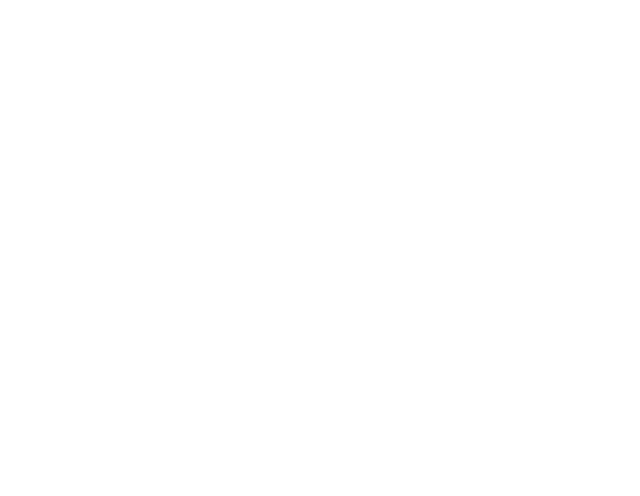
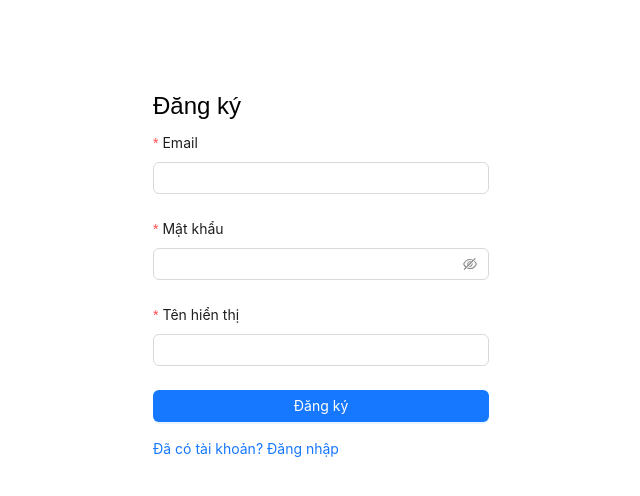
Before and after one commit to phuoc-hai-2/Software-Shop, a React (Create React App) app in the folder Software-Shop/frontend/: page /register in a window 1280 px wide. Before the commit this address had no page. Shown: the top 496 px of the page, without its empty margins (319-959 px from the left). Built offline with nearby package versions, Linux system fonts and the light colour scheme; the HTML template or start-up script is replaced by a standard one.

Commit message:
add login and registration pages with authentication functionality

```diff
--- a/Software-Shop/frontend/src/App.js
+++ b/Software-Shop/frontend/src/App.js
@@ -1,12 +1,17 @@
 import React from 'react';
 import { Routes, Route } from 'react-router-dom';
+
 import HomePage from './pages/HomePage';
-// TODO: import other pages (Auth, Product, Cart, Admin, ...)
+import LoginPage from './pages/LoginPage';
+import RegisterPage from './pages/RegisterPage';
+
 
 function App() {
   return (
     <Routes>
       <Route path="/" element={<HomePage />} />
+      <Route path="/login" element={<LoginPage />} />
+      <Route path="/register" element={<RegisterPage />} />
       {/* TODO: Add more routes */}
     </Routes>
   );
--- /dev/null
+++ b/Software-Shop/frontend/src/pages/LoginPage.js
@@ -0,0 +1,39 @@
+import React, { useState } from 'react';
+import { Form, Input, Button, message } from 'antd';
+import { useNavigate } from 'react-router-dom';
+import axios from 'axios';
+
+const LoginPage = () => {
+  const [loading, setLoading] = useState(false);
+  const navigate = useNavigate();
+
+  const onFinish = async (values) => {
+    setLoading(true);
+    try {
+      const res = await axios.post(`${process.env.REACT_APP_API_URL}/api/auth/login`, values);
+      localStorage.setItem('token', res.data.token);
+      message.success('Đăng nhập thành công!');
+      navigate('/');
+    } catch (err) {
+      message.error(err.response?.data?.message || 'Đăng nhập thất bại');
+    } finally {
+      setLoading(false);
+    }
+  };
+
+  return (
+    <div style={{ maxWidth: 400, margin: '60px auto', background: '#fff', padding: 32, borderRadius: 8 }}>
+      <h2>Đăng nhập</h2>
+      <Form layout="vertical" onFinish={onFinish}>
+        <Form.Item name="email" label="Email" rules={[{ required: true, type: 'email', message: 'Nhập email hợp lệ!' }]}> <Input /> </Form.Item>
+        <Form.Item name="password" label="Mật khẩu" rules={[{ required: true, message: 'Nhập mật khẩu!' }]}> <Input.Password /> </Form.Item>
+        <Button type="primary" htmlType="submit" loading={loading} block>Đăng nhập</Button>
+        <div style={{ marginTop: 16 }}>
+          <a href="/register">Chưa có tài khoản? Đăng ký</a>
+        </div>
+      </Form>
+    </div>
+  );
+};
+
+export default LoginPage;
--- /dev/null
+++ b/Software-Shop/frontend/src/pages/RegisterPage.js
@@ -0,0 +1,39 @@
+import React, { useState } from 'react';
+import { Form, Input, Button, message } from 'antd';
+import { useNavigate } from 'react-router-dom';
+import axios from 'axios';
+
+const RegisterPage = () => {
+  const [loading, setLoading] = useState(false);
+  const navigate = useNavigate();
+
+  const onFinish = async (values) => {
+    setLoading(true);
+    try {
+      await axios.post(`${process.env.REACT_APP_API_URL}/api/auth/register`, values);
+      message.success('Đăng ký thành công! Vui lòng đăng nhập.');
+      navigate('/login');
+    } catch (err) {
+      message.error(err.response?.data?.message || 'Đăng ký thất bại');
+    } finally {
+      setLoading(false);
+    }
+  };
+
+  return (
+    <div style={{ maxWidth: 400, margin: '60px auto', background: '#fff', padding: 32, borderRadius: 8 }}>
+      <h2>Đăng ký</h2>
+      <Form layout="vertical" onFinish={onFinish}>
+        <Form.Item name="email" label="Email" rules={[{ required: true, type: 'email', message: 'Nhập email hợp lệ!' }]}> <Input /> </Form.Item>
+        <Form.Item name="password" label="Mật khẩu" rules={[{ required: true, min: 6, message: 'Mật khẩu tối thiểu 6 ký tự!' }]}> <Input.Password /> </Form.Item>
+        <Form.Item name="name" label="Tên hiển thị" rules={[{ required: true, message: 'Nhập tên!' }]}> <Input /> </Form.Item>
+        <Button type="primary" htmlType="submit" loading={loading} block>Đăng ký</Button>
+        <div style={{ marginTop: 16 }}>
+          <a href="/login">Đã có tài khoản? Đăng nhập</a>
+        </div>
+      </Form>
+    </div>
+  );
+};
+
+export default RegisterPage;
```
